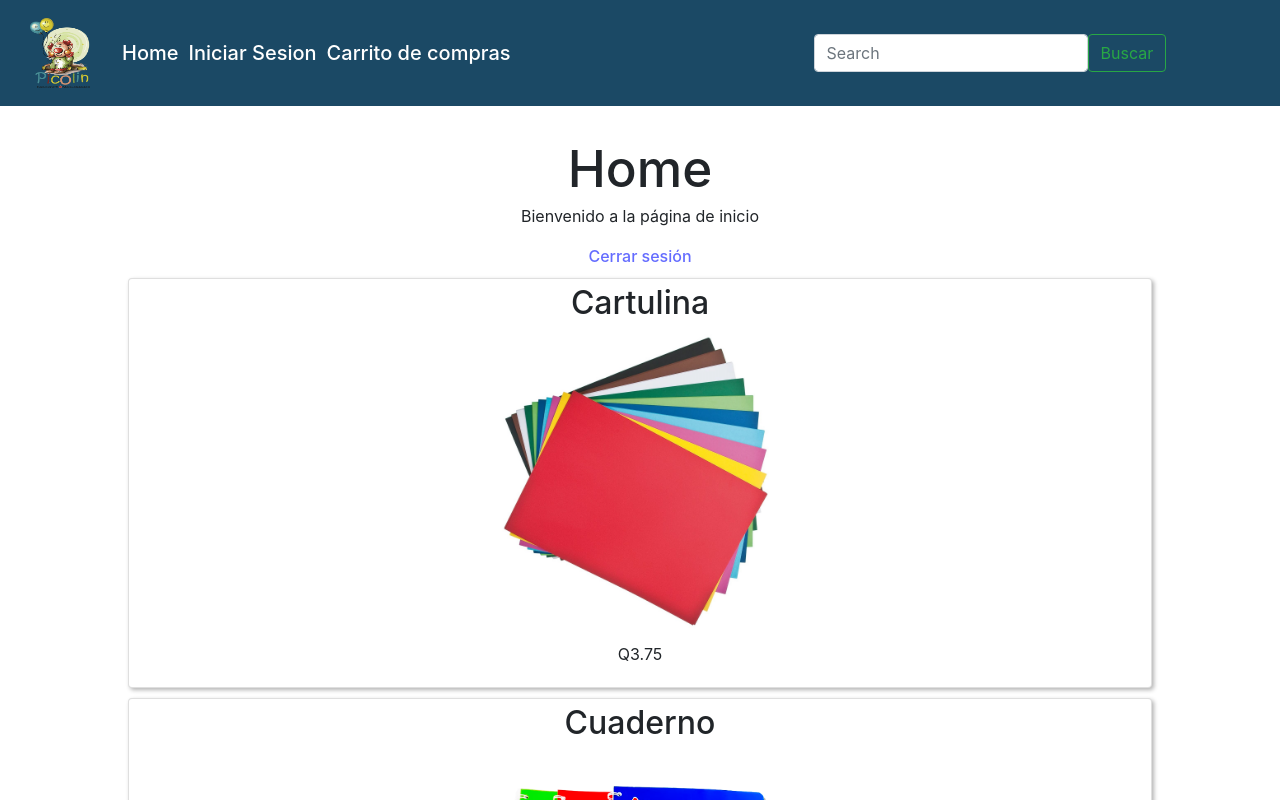
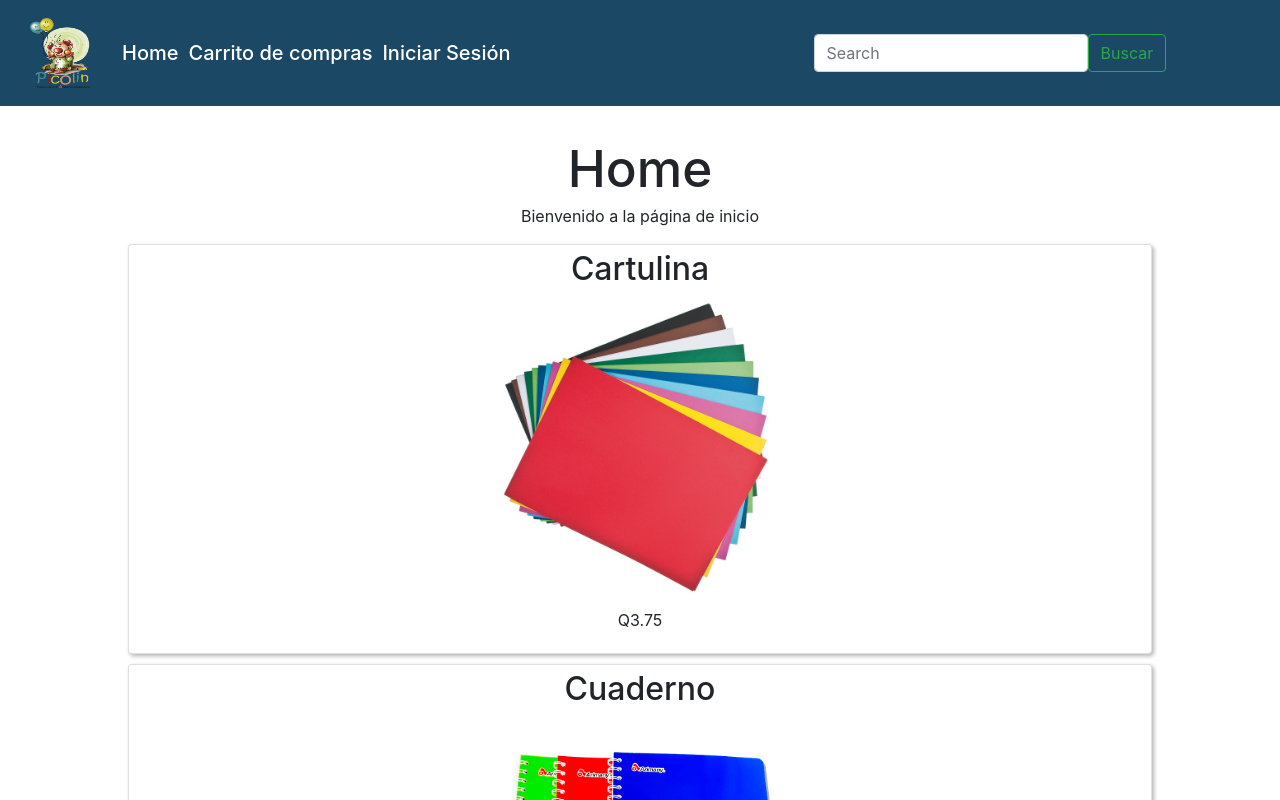
Before and after one commit to angelargd8/Proyecto-software, a React (Vite) app in the folder Proyecto/vite-project/: page / in a window 1280 px wide. Shown: the top 800 px of the page. Built offline with nearby package versions, Linux system fonts and the light colour scheme.

Commit message:
cerrar sesion con localstorage y objetos con roles

```diff
--- a/Proyecto/vite-project/src/componentes/home.jsx
+++ b/Proyecto/vite-project/src/componentes/home.jsx
@@ -32,7 +32,6 @@ function Home() {
     <div className="home">
       <h1>Home</h1>
       <p>Bienvenido a la página de inicio</p>
-      <a href="/login">Cerrar sesión</a>
       {listadoCards.map((elemento) => (
         <Card key={elemento.id} title={elemento.title} content={elemento.content} imagen={elemento.imagen} click={() => info(elemento.title,elemento)} />
       ))}
--- a/Proyecto/vite-project/src/componentes/login.jsx
+++ b/Proyecto/vite-project/src/componentes/login.jsx
@@ -13,6 +13,9 @@ function Login(){
           validateCredentials(email: $email, password: $password) {
             email
             name
+            rol{
+              name
+            }
           }
         }
 
@@ -42,9 +45,11 @@ function Login(){
             }
             else {
               console.log(data.data.validateCredentials);
-              localStorage.setItem('email', data.data.validateCredentials.email);
-              localStorage.setItem('name', data.data.validateCredentials.name);
+              //localStorage.setItem('name', data.data.validateCredentials.name);
+              const rol = localStorage.setItem('rol', data.data.validateCredentials.rol.name);
+              console.log(rol);
               {alert('Bienvenir@ '+data.data.validateCredentials.name+' a Picolin')}
+
               navigate("/home");
             }
             }catch(error){
--- a/Proyecto/vite-project/src/componentes/navbar.css
+++ b/Proyecto/vite-project/src/componentes/navbar.css
@@ -43,3 +43,9 @@
     margin-left: 10px;
     margin-right: 10px;
 }
+
+.boton{
+    color: #BEE9E8;
+    padding: 0px;
+    background-color: #1B4965;
+}
--- a/Proyecto/vite-project/src/componentes/navbar.jsx
+++ b/Proyecto/vite-project/src/componentes/navbar.jsx
@@ -5,12 +5,9 @@ import { useEffect } from 'react';
 import {useLocation} from 'react-router-dom'
 import { useNavigate } from 'react-router-dom';
 
-
-//import 'https://stackpath.bootstrapcdn.com/bootstrap/4.3.1/css/bootstrap.min.css'
-
-
 function Nabvar(){
     const location = useLocation();
+    const userRol = localStorage.getItem('rol');
     useEffect(() => {
         const handleScroll = () => {
             var navbar = document.getElementById('navbar');
@@ -32,7 +29,6 @@ function Nabvar(){
     const navigate = useNavigate();
 
     const handleHome = () => {
-        // aqui va a ir lo de la autentificacion y todo eso
         navigate("/home");
     };
 
@@ -45,11 +41,15 @@ function Nabvar(){
         navigate("/carrito");
       };
 
+    const handleLogOut = () => {
+        localStorage.removeItem('rol');
+        alert('Sesión cerrada');
+        navigate("/home");
+    };
     return (
         <>
-        {
-            location.pathname!=='/login' && location.pathname!=='/signup'  && location.pathname!=='/carrito' &&(
-                <div className="nabvar-body" id="navbar">
+        {location.pathname!=='/login' && location.pathname!=='/signup'  && location.pathname!=='/carrito' &&(
+        <div className="nabvar-body" id="navbar">
         <nav className="navbar navbar-expand-lg bg-body-tertiary">
 
         <a className="navbar-brand" href="/">
@@ -68,12 +68,22 @@ function Nabvar(){
                     <li className="nav-item">
                     <a className="nav-text" aria-current="page" href="/home" onClick={handleHome}>Home</a>
                     </li>
+
                     <li className="nav-item">
-                    <a className="nav-text" href="/login" onClick={handleLogin}>Iniciar Sesion</a>
-                    </li><li className="nav-item">
                     <a className="nav-text" href="/carrito"  onClick={handleCarrito}>Carrito de compras</a>
                     </li>
-
+                    {userRol === 'admin' && (
+                        <li className="nav-item">
+                            <button type="button" className="boton"  onClick={handleLogOut}>cerrar sesión</button>
+                        </li>
+                    )
+                    }
+                    {userRol === null && (
+                        <li className="nav-item">
+                            <a className="nav-text" href="/login" onClick={handleLogin}>Iniciar Sesión</a>
+                        </li>
+                        )
+                    }
                 </ul>
                 <form className="d-flex buscar" role="search">
                     <input className="form-control me-2" type="search" placeholder="Search" aria-label="Search"/>
```
Also changed, not shown: Proyecto/vite-project/src/componentes/carrito.css (line endings or trailing spaces).
